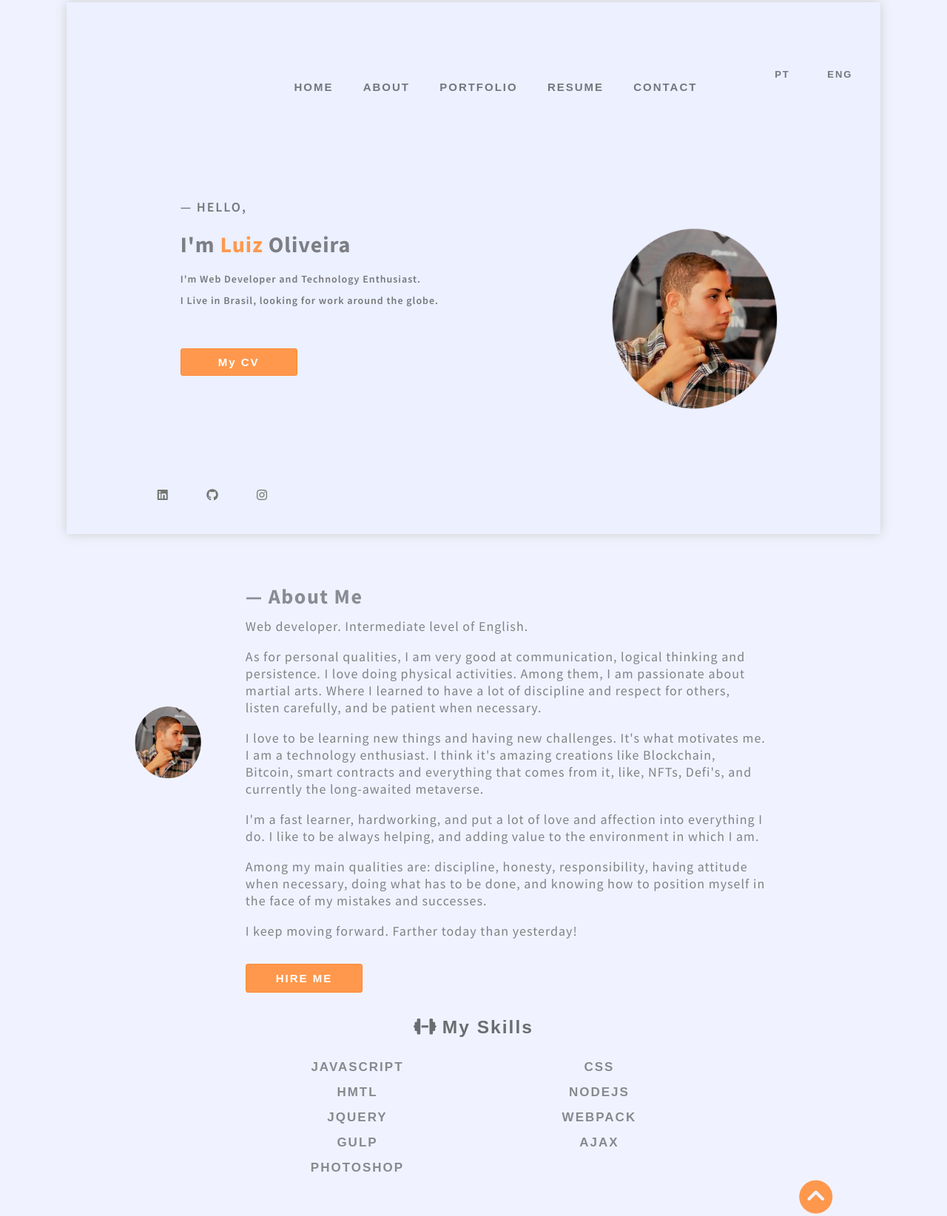
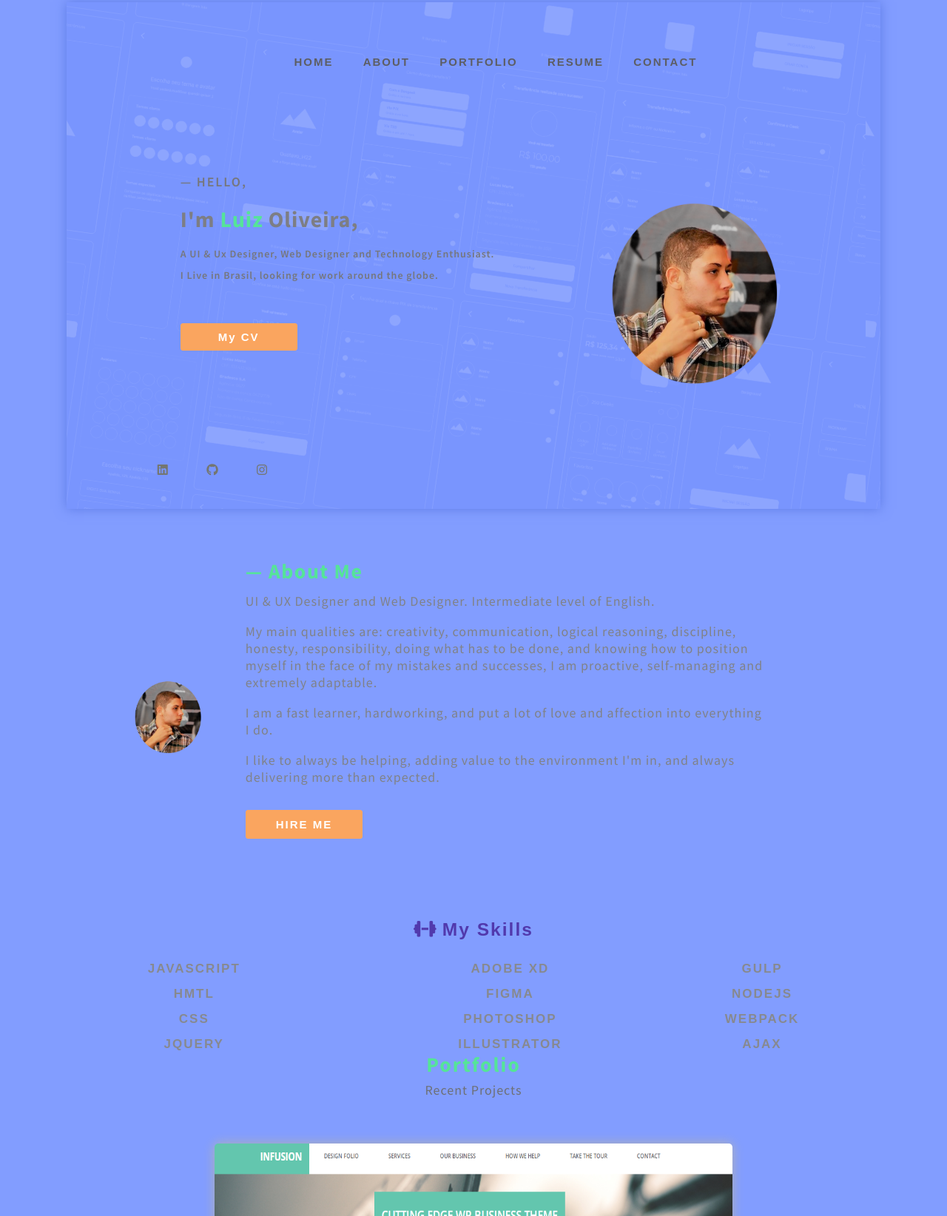
Before and after one commit to LuizSilvinoOliveira/my-portfolio, a plain HTML site: page index.html in a window 1280 px wide. Shown: the part 61-1705 px from the top of the page at 74% size. Drawn offline with Linux system fonts and the light colour scheme.

Commit message:
Atualizacao importante

```diff
--- a/index.html
+++ b/index.html
@@ -17,10 +17,10 @@
                 <button aria-label="open menu" id="btn-mobile" aria-haspopup="true" aria-controls="menu" aria-expanded="false">
                 <span id="hamburger"><i class="fa-solid fa-bars"></i></span>Menu<i class="fa-solid fa-xmark"></i>
                 </button>
-                <ul class="ul__language">
+                <!-- <ul class="ul__language">
                     <li><a href="https://luiz-oliveira-portfolio-pt.netlify.app/"><abbr title="Português">PT</abbr></a></li>
                     <li><a href="https://luiz-oliveira-portfolio.netlify.app/"><abbr title="English">ENG</abbr></a></li>
-                </ul>
+                </ul> -->
                 <ul id="menu" class="ul__menu" role="menu">
                     <li><a href="#home">Home</a></li>
                     <li><a href="#about">About</a></li>
@@ -33,8 +33,8 @@
             <section class="section-apresent">
                 <div class="header__apresent">
                     <p>&#8212; Hello,</p>
-                    <h1>I'm <span class="luiz">Luiz</span> Oliveira</h1>
-                    <p>I'm Web Developer and Technology Enthusiast.</p>
+                    <h1>I'm <span class="luiz">Luiz</span> Oliveira,</h1>
+                    <p>A UI & Ux Designer, Web Designer and Technology Enthusiast.</p>
                     <p>I Live in Brasil, looking for work around the globe.</p>
 
                     <a href="#resume"><button class="button-CV">My CV</button></a>
@@ -63,26 +63,18 @@
                     <h1 class="about-me-title">&#8212; About Me</h1>
 
                     <p>
-                        Web developer.
+                        UI & UX Designer and Web Designer.
                         Intermediate level of English.
                     </p>
                     <p>
-                        As for personal qualities, I am very good at communication, logical thinking and persistence.
-                        I love doing physical activities. Among them, I am passionate about martial arts. Where I learned to have a lot of discipline and respect for others, listen carefully, and be patient when necessary.
+                        My main qualities are: creativity, communication, logical reasoning, discipline, honesty, responsibility, doing what has to be done, and knowing how to position myself in the face of my mistakes and successes, I am proactive, self-managing and extremely adaptable.
                     </p>
                     <p>
-                        I love to be learning new things and having new challenges. It's what motivates me.
-                        I am a technology enthusiast. I think it's amazing creations like Blockchain, Bitcoin, smart contracts and everything that comes from it, like, NFTs, Defi's, and currently the long-awaited metaverse.
+                        I am a fast learner, hardworking, and put a lot of love and affection into everything I do.
                     </p>
                     <p>
-                        I'm a fast learner, hardworking, and put a lot of love and affection into everything I do.
-                        I like to be always helping, and adding value to the environment in which I am.
-                    </p>
-                    <p>
-                        Among my main qualities are: discipline, honesty, responsibility, having attitude when necessary, doing what has to be done, and knowing how to position myself in the face of my mistakes and successes.
-                    </p>
-                    <p>
-                        I keep moving forward. Farther today than yesterday!
+                        I like to always be helping, adding value to the environment
+                        I'm in, and always delivering more than expected.
                     </p>
                     <a href="https://web.whatsapp.com/send?phone=5511954285578" target="_blank"><button class="button-hire-me">Hire Me</button></a>
                 </article>
@@ -94,19 +86,24 @@
                         <span class="skills-1">
                             <p>Javascript</p>
                             <p> <abbr title="HTML">HMTL</abbr></p>
+                            <p> <abbr title="CSS">CSS</abbr></p>
                             <p>jQuery</p>
-                            <p>Gulp</p>
-                            <p>Photoshop</p>
                         </span>
                         <span class="skills-2">
-                            <p> <abbr title="CSS">CSS</abbr></p>
+                            <p>Gulp</p>
                             <p>NodeJS</p>
                             <p>Webpack</p>
                             <p>Ajax</p>
                         </span>
+                        <span class="skills-3">
+                            <p>Adobe XD</p>
+                            <p>Figma</p>
+                            <p>Photoshop</p>
+                            <p>Illustrator</p>
+                        </span>
                     </article>
                 </section>
-                <div><a href="#home" class="fa-solid fa-circle-chevron-up"></a><div>
+                    <!-- <div><a href="#home" class="fa-solid fa-circle-chevron-up"></a><div> -->
             </section>
 
             <section id="portfolio" class="portfolio">
@@ -157,7 +154,7 @@
                         </div>
                     </div>
                 </div>
-                <div><a href="#home" class="fa-solid fa-circle-chevron-up"></a><div>
+                <!-- <div><a href="#home" class="fa-solid fa-circle-chevron-up"></a><div> -->
             </section>
 
             <section id="resume" class="cv">
@@ -229,7 +226,7 @@
                         <p>Position: Owner</p>
                     </articles>
                 </div>
-                <div><a href="#home" class="fa-solid fa-circle-chevron-up"></a><div>
+                    <div><a href="#home" class="fa-solid fa-circle-chevron-up"></a><div>
             </section>
 
             <div id="contact">
--- a/styles/style.css
+++ b/styles/style.css
@@ -6,7 +6,8 @@ body{
     font-family: sans-serif;
     margin: 0;
     padding: 0;
-    background-color: #f0f3ff;
+    background-color: #829dff;
+    /* cor hexagonal original #f0f3ff */
 }
 
 a{
@@ -59,11 +60,15 @@ abbr{
 /*HEADER*/
 
 .header-apresent{
-    background-color: #ecf0ff;
+    /* ORIGINAL background-color: #ecf0ff;*/
     margin: 5% 7%;
     padding-bottom: 20px;
     max-width: 100%;
-    box-shadow: 0 0 15px #ccc;
+    /*box-shadow: 0 0 15px #95acff;*/
+    box-shadow: 0 0 15px #5e7ce7;
+    /* ORIGINAL box-shadow: 0 0 15px #ccc; */
+    background-image: url(../components/images/Portfolio.png);
+    /* cor hexagonal da imagem de background #7995FE */
 }
 
 .header__nav__menu{
@@ -87,7 +92,8 @@ abbr{
 }
 
 ul li a{
-    color: #74767d;
+    /*color: #74767d;*/
+    color: #5d5e64;
     letter-spacing: 2px;
     padding: 8px;
 }
@@ -146,7 +152,10 @@ ul li a:hover{
 }
 
 .luiz{
-    color: #ff984d;
+    /* color: #ff984d; */
+    /* color: #FAA55F; */
+    color: #55e498;
+    /*color: #1885f1;*/
     font-family: 'Source Sans Pro', sans-serif;
 }
 
@@ -166,17 +175,18 @@ ul li a:hover{
     margin-top: 50px;
     padding: 9px 50px;
     max-width: 160px;
-    background-color: #ff984d;
+    /* ORIGINAL background-color: #ff984d; */
+    background-color: #FAA55F;
     color: white;
     font-size: 15px;
-    border: 1px solid #ff862e;
+    border: 1px solid #FAA55F;
     border-radius: 3px;
     letter-spacing: 2px;
     font-weight: 600;
 }
 
 .button-CV:hover{
-    background-color: #f78f43;
+    background-color: #fa9f55;
     cursor: pointer;
     transition: .3s;
 }
@@ -197,7 +207,8 @@ ul li a:hover{
 }
 
 .fa-linkedin:hover{
-    color: #ff8933;
+    /* color: #ff8933; */
+    color: #55e498;
     transition: .3s;
 }
 
@@ -208,7 +219,7 @@ ul li a:hover{
 }
 
 .fa-github:hover{
-    color: #ff8933;
+    color: #55e498;
     transition: .3s;
 }
 
@@ -219,7 +230,7 @@ ul li a:hover{
 }
 
 .fa-instagram:hover{
-    color: #ff8933;
+    color: #55e498;
     transition: .3s;
 }
 
@@ -256,7 +267,8 @@ ul li a:hover{
 .about-me-title{
     margin-top: 10px;
     font-size: 28px;
-    color: #8a8c94;
+    /* ORIGINAL color: #8a8c94; */
+    color: #55e498;
     letter-spacing: 1.5px;
     font-family: 'Source Sans Pro', sans-serif;
     line-height: 1px;
@@ -274,12 +286,12 @@ ul li a:hover{
 
 .button-hire-me{
     margin-top: 15px;
-    background-color: #ff984d;
+    background-color: #FAA55F;
     padding: 10px 40px;
     color: white;
     border-radius: 5px;
     font-size: 15px;
-    border: 1px solid #ff862e;
+    border: 1px solid #FAA55F;
     border-radius: 3px;
     letter-spacing: 2px;
     text-transform: uppercase;
@@ -287,19 +299,23 @@ ul li a:hover{
 }
 
 .button-hire-me:hover{
-    background-color: #f78f43;
+    background-color: #fa9f55;
     cursor: pointer;
     transition: .3s;
 }
 
+/* MY SKILLS */
+
 .main__section__about-me-skills{
     text-align: center;
-    color: #6b6c70;
+    /* ORIGINAL color: #6b6c70; */
+    color: #5139AD;
     font-size: 21px;
     letter-spacing: 2px;
     line-height: 0;
-    margin-top: 10px;
+    margin-top: 100px;
     font-family: 'Source Sans Pro', Bold 700, sans-serif;
+
 }
 
 .fa-dumbbell{
@@ -310,7 +326,8 @@ ul li a:hover{
     display: flex;
     flex-direction: column;
     float: left;
-    margin-left: 30%;
+    margin-left: 10%;
+    margin-right: 10%;
     line-height: 0;
     color: #87898f;
     font-size: 17px;
@@ -324,7 +341,23 @@ ul li a:hover{
     display: flex;
     flex-direction: column;
     float: right;
-    margin-right: 30%;
+    margin-left: 10%;
+    margin-right: 10%;
+    line-height: 0;
+    color: #87898f;
+    font-size: 17px;
+    letter-spacing: 2px;
+    font-weight: bold;
+    font-family: 'Source Sans Pro', Regular 400, sans-serif;
+    text-transform: uppercase;
+}
+
+.skills-3{
+    display: flex;
+    flex-direction: column;
+    float: inline-end;
+    margin-right: 10%;
+    margin-left: 10%;
     line-height: 0;
     color: #87898f;
     font-size: 17px;
@@ -336,6 +369,10 @@ ul li a:hover{
 
 /* MAIN - PORTFOLIO*/
 
+.portfolio {
+    margin-top: 0px;
+}
+
 .portfolio__infusion{
     background: red;
     margin-top: 0;
@@ -343,7 +380,7 @@ ul li a:hover{
 }
 
 .title-portfolio{
-    margin-top: 180px;
+    margin-top: 100px;
     text-align: center;
     padding-bottom: 30px;
 }
@@ -352,7 +389,7 @@ ul li a:hover{
     font-family: 'Source Sans Pro', sans-serif;
     font-size: 28px;
     letter-spacing: 2px;
-    color: #6b6c70;
+    color: #55e498;
     line-height: 20px;
 }
 
@@ -471,7 +508,7 @@ ul li a:hover{
     font-family: 'Source Sans Pro', sans-serif;
     font-size: 28px;
     letter-spacing: 2px;
-    color: #878a8f;
+    color: #55e498;
     line-height: 0;
 }
 
@@ -496,7 +533,7 @@ ul li a:hover{
     font-family: 'Source Sans Pro', sans-serif;
     font-size: 22px;
     letter-spacing: 1px;
-    color: #878a8f;
+    color: #5139AD;
     line-height: 0;
 }
 
@@ -525,7 +562,8 @@ ul li a:hover{
     font-family: 'Source Sans Pro', sans-serif;
     font-size: 22px;
     letter-spacing: 1px;
-    color: #878a8f;
+    /* ORIGINAL color: #878a8f; */
+    color: #5139AD;
     line-height: 0;
 }
 
@@ -542,7 +580,8 @@ ul li a:hover{
 }
 
 .cv-english{
-    background-color: #e8edff;
+    /*  ORIGINAL background-color: #e8edff;*/
+    background-color: #7d99ff;
     padding: 0 5px;
     border-radius: 5px;
     height: 185px;
@@ -566,12 +605,13 @@ ul li a:hover{
 }
 
 .cv-logic{
-    background-color: #e8edff;
+    background-color: #7d99ff;
     padding: 0 5px;
     border-radius: 5px;
     margin-top: 10px;
     height: 185px;
-    box-shadow: 0 0 15px #ccc;
+    /* box-shadow: 0 0 15px #ccc; */
+    box-shadow: 0 0 15px #5e7ce7;
 }
 
 .cv-logic p:nth-child(2){
@@ -592,7 +632,7 @@ ul li a:hover{
 }
 
 .cv-web{
-    background-color: #e8edff;
+    background-color: #7d99ff;
     padding: 0 5px;
     border-radius: 5px;
     margin-top: 10px;
@@ -617,7 +657,7 @@ ul li a:hover{
 }
 
 .cv-planet{
-    background-color: #e8edff;
+    background-color: #7d99ff;
     padding: 0 5px;
     border-radius: 5px;
     height: 185px;
@@ -641,12 +681,12 @@ ul li a:hover{
 }
 
 .cv-modern-web{
-    background-color: #e8edff;
+    background-color: #7d99ff;
     padding: 0 5px;
     border-radius: 5px;
     margin-top: 10px;
     height: 185px;
-    box-shadow: 0 0 15px #ccc;
+    box-shadow: 0 0 15px #5e7ce7;
 }
 
 .cv-modern-web p:nth-child(2){
@@ -670,11 +710,13 @@ ul li a:hover{
 
 .say-hello{
     margin: 800px auto 0;
-    background-color: #e8edff;
+    /* background-color: #e8edff; */
+    background-color: #7995FE;
     margin-top: 800px;
     text-align: center;
     padding: 40px 50px 60px;
     max-width: 1100px;
+    background-image: url(../components/images/Say-Hello.png);
 }
 
 .say-hello h4{
@@ -690,7 +732,8 @@ ul li a:hover{
     font-family: 'Montserrat', sans-serif;
     font-size: 40px;
     letter-spacing: 1px;
-    color: #6e7074;
+    /* color: #6e7074; */
+    color: #5139AD;
     font-weight: 500;
 }
 
```
Also changed, not shown: components/images/Portfolio.png (added), components/images/Say-Hello.png (added), 2 other files.
